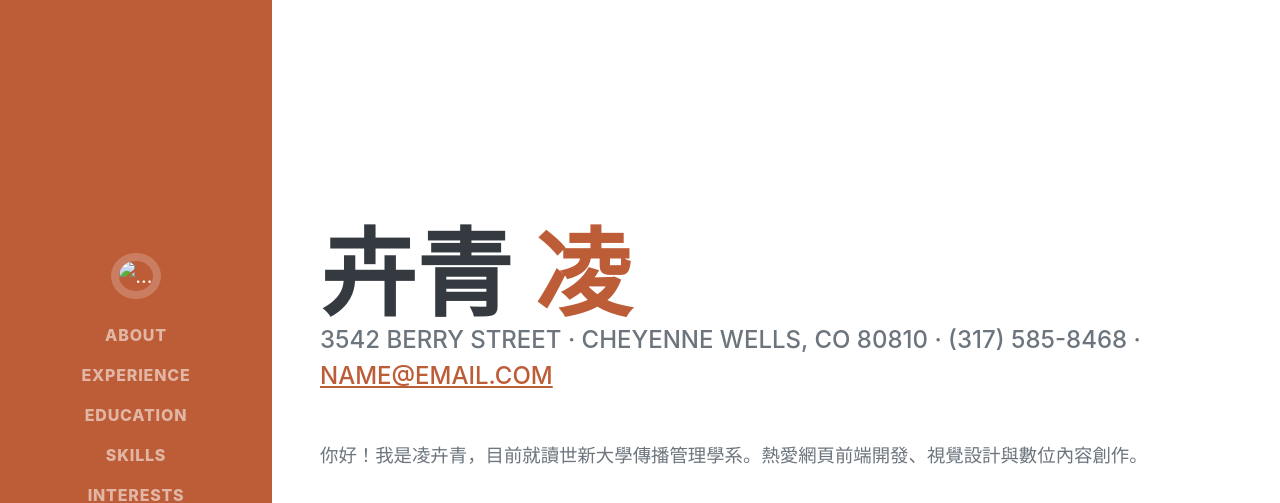
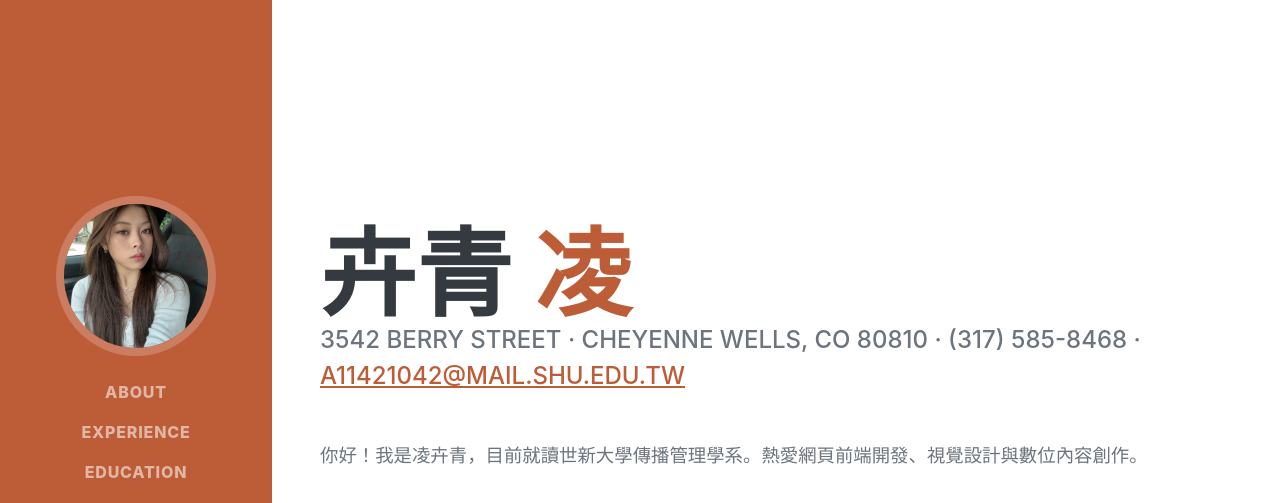
Before and after one commit to a114210142/a114210142.github.io, a plain HTML site: page index.html in a window 1280 px wide. Shown: the top 503 px of the page. Drawn offline with nearby package versions, Linux system fonts and the light colour scheme; a web font is replaced by a local one.

Commit message:
Update index.html

```diff
--- a/index.html
+++ b/index.html
@@ -20,7 +20,7 @@
         <nav class="navbar navbar-expand-lg navbar-dark bg-primary fixed-top" id="sideNav">
             <a class="navbar-brand js-scroll-trigger" href="#page-top">
                 <span class="d-block d-lg-none">Clarence Taylor</span>
-                <span class="d-none d-lg-block"><img class="img-fluid img-profile rounded-circle mx-auto mb-2" src="assets/img/profile.jpg" alt="..." /></span>
+                <span class="d-none d-lg-block"><img class="img-fluid img-profile rounded-circle mx-auto mb-2" src="assets/img/分析輸出 1.png" alt="..." /></span>
             </a>
             <button class="navbar-toggler" type="button" data-bs-toggle="collapse" data-bs-target="#navbarResponsive" aria-controls="navbarResponsive" aria-expanded="false" aria-label="Toggle navigation"><span class="navbar-toggler-icon"></span></button>
             <div class="collapse navbar-collapse" id="navbarResponsive">
@@ -45,7 +45,7 @@
                     </h1>
                     <div class="subheading mb-5">
                         3542 Berry Street · Cheyenne Wells, CO 80810 · (317) 585-8468 ·
-                        <a href="mailto:name@email.com">name@email.com</a>
+                        <a href="mailto:a11421042@mail.shu.edu.tw">a11421042@mail.shu.edu.tw</a>
                     </div>
                     <p class="lead mb-5">你好！我是凌卉青，目前就讀世新大學傳播管理學系。熱愛網頁前端開發、視覺設計與數位內容創作。</p>
                     <div class="social-icons">
```
